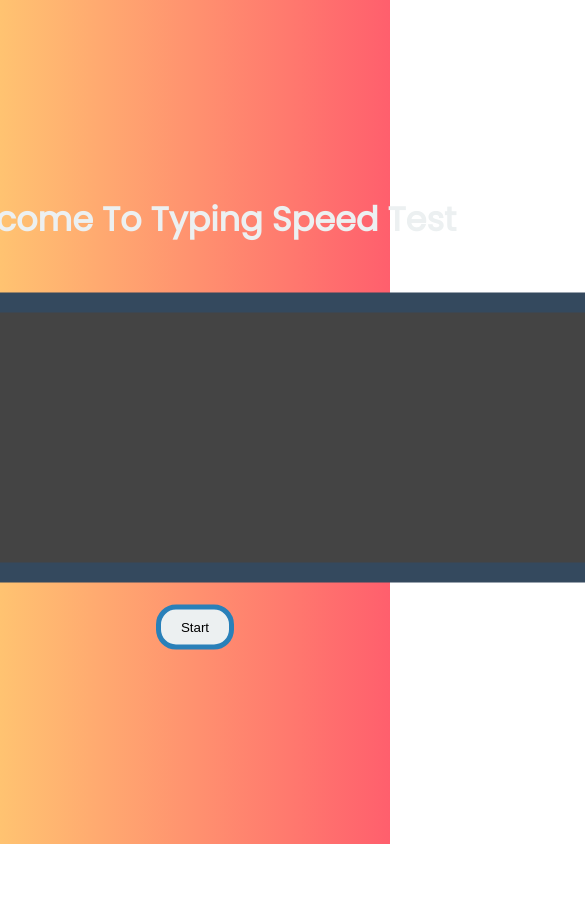
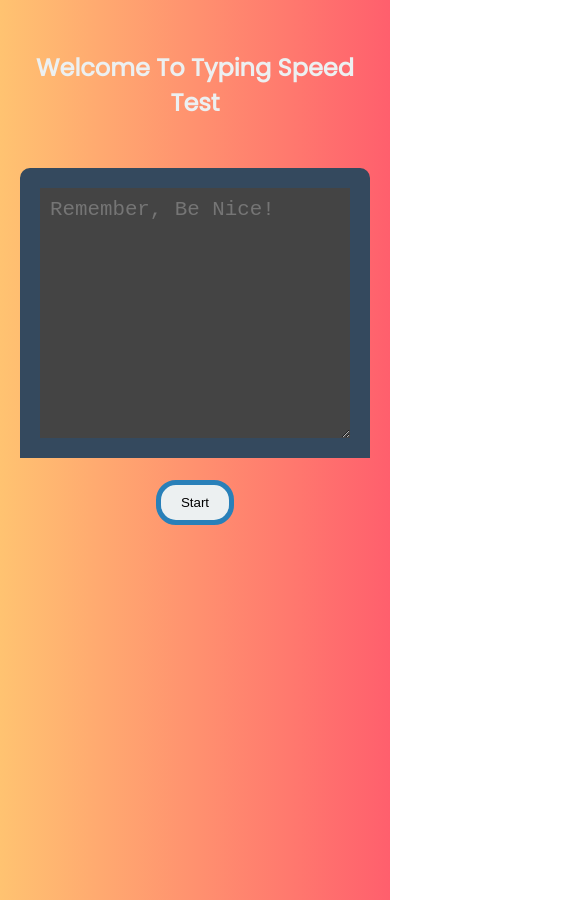
Before and after one commit to sachinraaut/typing-speed-checker, a plain HTML site: page index.html in a window 390 px wide. Shown: the top 900 px of the page, 585 px wide, since content can reach past the window. Before the commit the page ends 844 px from the top, so only its background shows below. Drawn offline with Linux system fonts and the light colour scheme.

Commit message:
Mobile resonsive css added

```diff
--- a/style.css
+++ b/style.css
@@ -6,19 +6,22 @@
 
 .mainDiv {
 	width: 100%;
-	height: 100vh;
 	position: relative;
+	min-height: 900px;
 	background: #FF5F6D;
 	background: -webkit-linear-gradient(to right, #FFC371, #FF5F6D);
 	background: linear-gradient(to right, #FFC371, #FF5F6D);
 }
 
 .centerDiv {
-	position: absolute;
-	left: 50%;
-	top: 50%;
+	width: 1000px;
+    max-width: 100%;
+    margin: auto;
+    padding-top: 50px;
 	text-align: center;
-	transform: translate(-50%, -50%);
+	padding-left: 20px;
+    padding-right: 20px;
+    padding-bottom: 50px;
 }
 
 textarea {
@@ -29,6 +32,7 @@ textarea {
 	font-size: 1.3rem;
 	border: 20px solid #34495e;
 	border-radius: 10px 10px 0 0;
+	max-width: 100%;
 }
 
 .mainbtn {
@@ -53,3 +57,11 @@ h2 {
 textarea:focus {
 	box-shadow: 5px 3px 14px #fff;
 }
+@media only screen and (max-width: 480px) {
+	h1 {
+		font-size: 1.5rem;
+	}
+	h2 {
+		font-size: 16px;
+	}
+}
```
